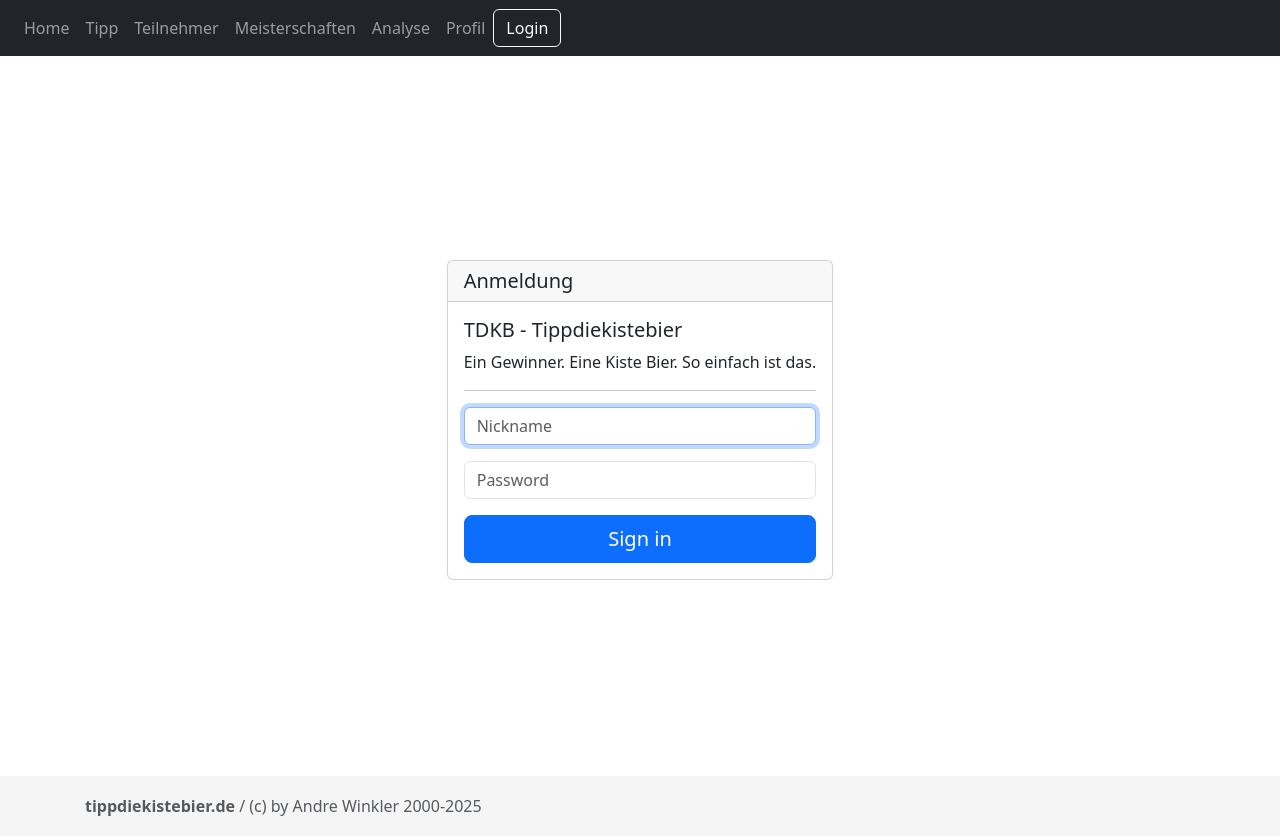
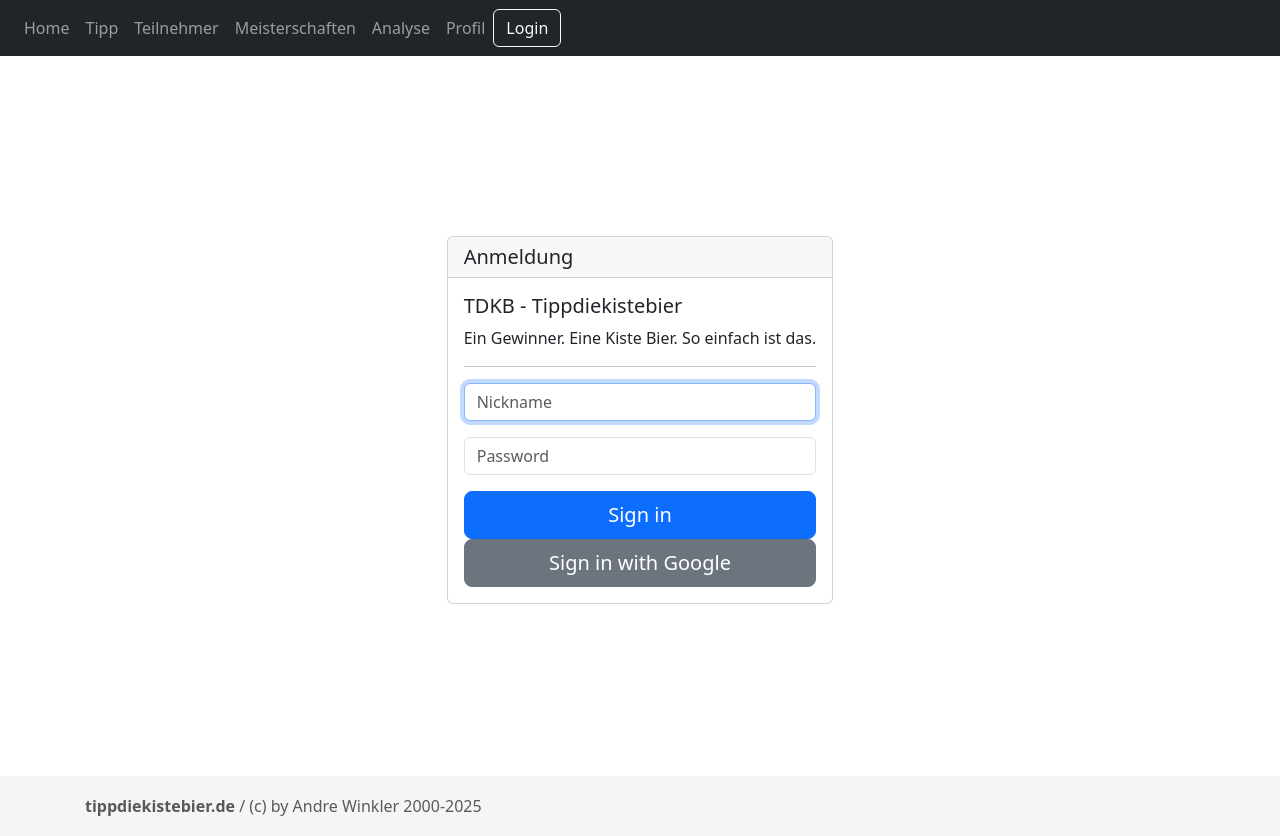
Before and after one commit to gluehloch/bo-frontend, an Angular app: page /login in a window 1280 px wide. Built offline with nearby package versions, Linux system fonts and the light colour scheme.

Commit message:
WIP: Added a Google IAM button. Currently CORS problems. Probably need an extra browser window.

```diff
--- a/src/app/authentication/authentication.component.html
+++ b/src/app/authentication/authentication.component.html
@@ -33,6 +33,10 @@
                         <button ng-disabled="loginform.$invalid" class="btn btn-lg btn-primary btn-block" type="submit"
                             (click)="login()">Sign in</button>
                     </div>
+                    <div class="d-grid gap-2">
+                        <button ng-disabled="loginform.$invalid" class="btn btn-lg btn-secondary btn-block" type="submit"
+                            (click)="startGoogleIamLogin()">Sign in with Google</button>
+                    </div>
                 </form>
             </div>
         </div>
--- a/src/app/authentication/authentication.component.ts
+++ b/src/app/authentication/authentication.component.ts
@@ -72,6 +72,14 @@ export class AuthenticationComponent implements OnInit {
         }
     }
 
+    startGoogleIamLogin() {
+        fetch('http://localhost:9999/betoffice-boot/authentication/google/login-url')
+            .then(response => response.json())
+            .then(data => {
+                window.location.href = data.url;
+            });
+    }
+
     login() {
         const login = {
             nickname: this.authenticationModel.nickname,
```
